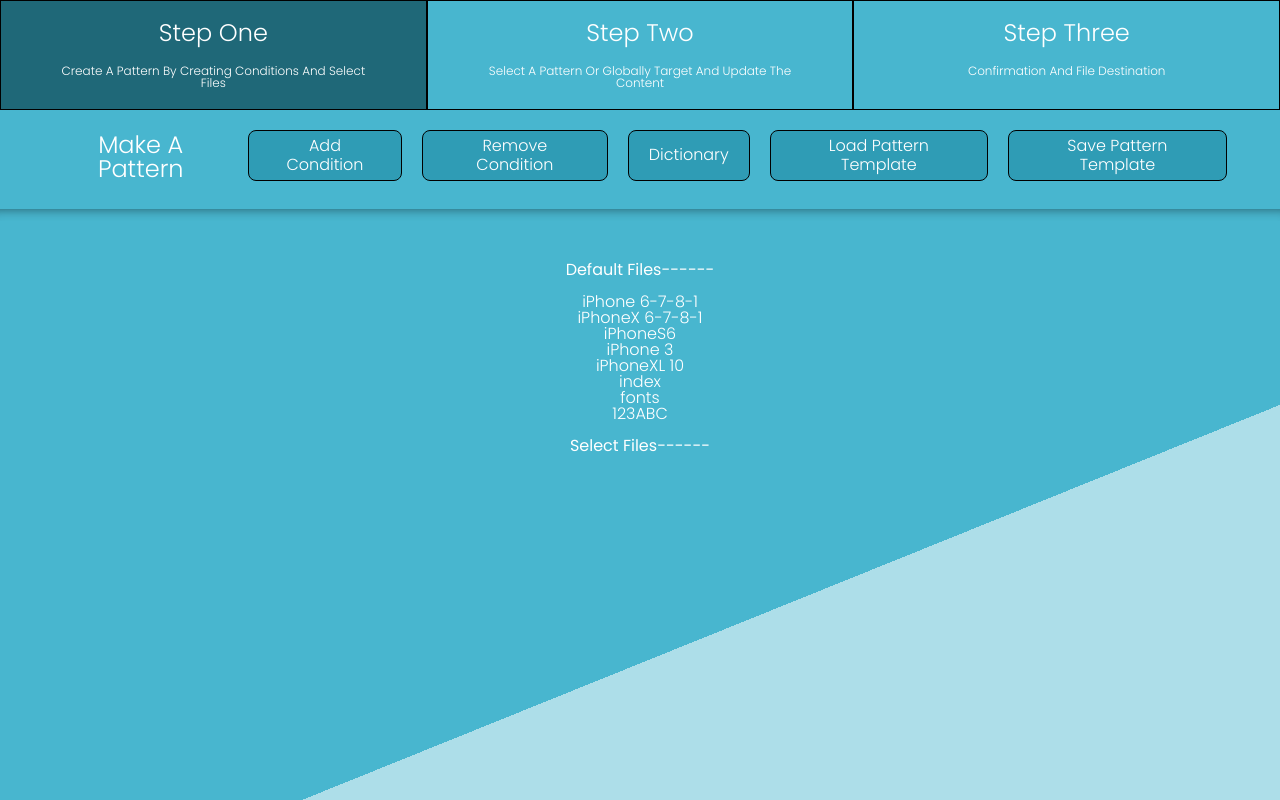
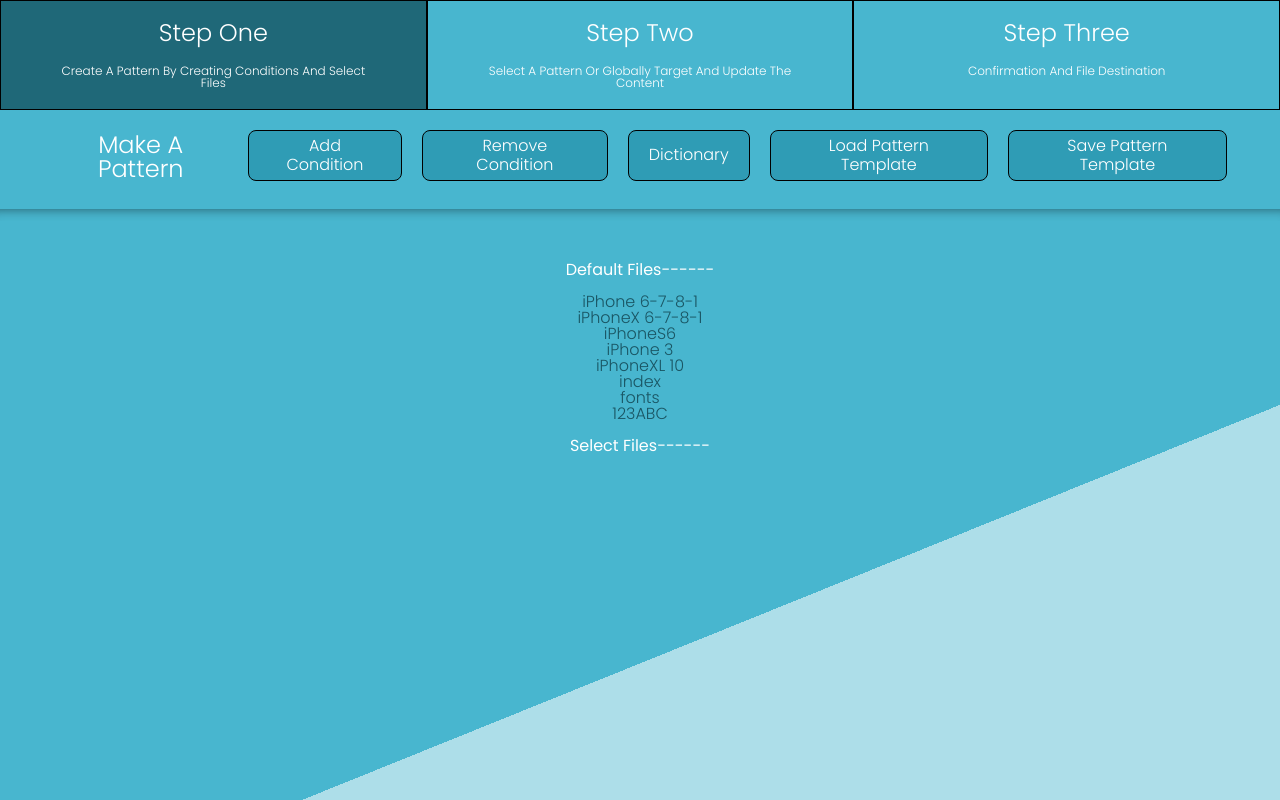
Before and after one commit to roboticbeing/BTH545_Assignment3, a React (Create React App) app in the folder a3/: page / in a window 1280 px wide. Built offline with nearby package versions, Linux system fonts and the light colour scheme.

Commit message:
font colour change, easier to see against light bg

```diff
--- a/a3/src/components/PartOne/style.scss
+++ b/a3/src/components/PartOne/style.scss
@@ -16,7 +16,7 @@ body {
     background: linear-gradient(158deg,
     $colour-primary 70%,
     $colour-secondary 70%);
-    color: $colour-light;
+    color: darken($color: $colour-primary, $amount: 30);
     min-height: 100vh;
   }
   h1 {
@@ -55,6 +55,7 @@ hr{
     h2 {
         font-size: 24px;
         padding-top: 3px;
+        color: white;
     }
     .menu-btn {
         border-radius: 8px;
```
